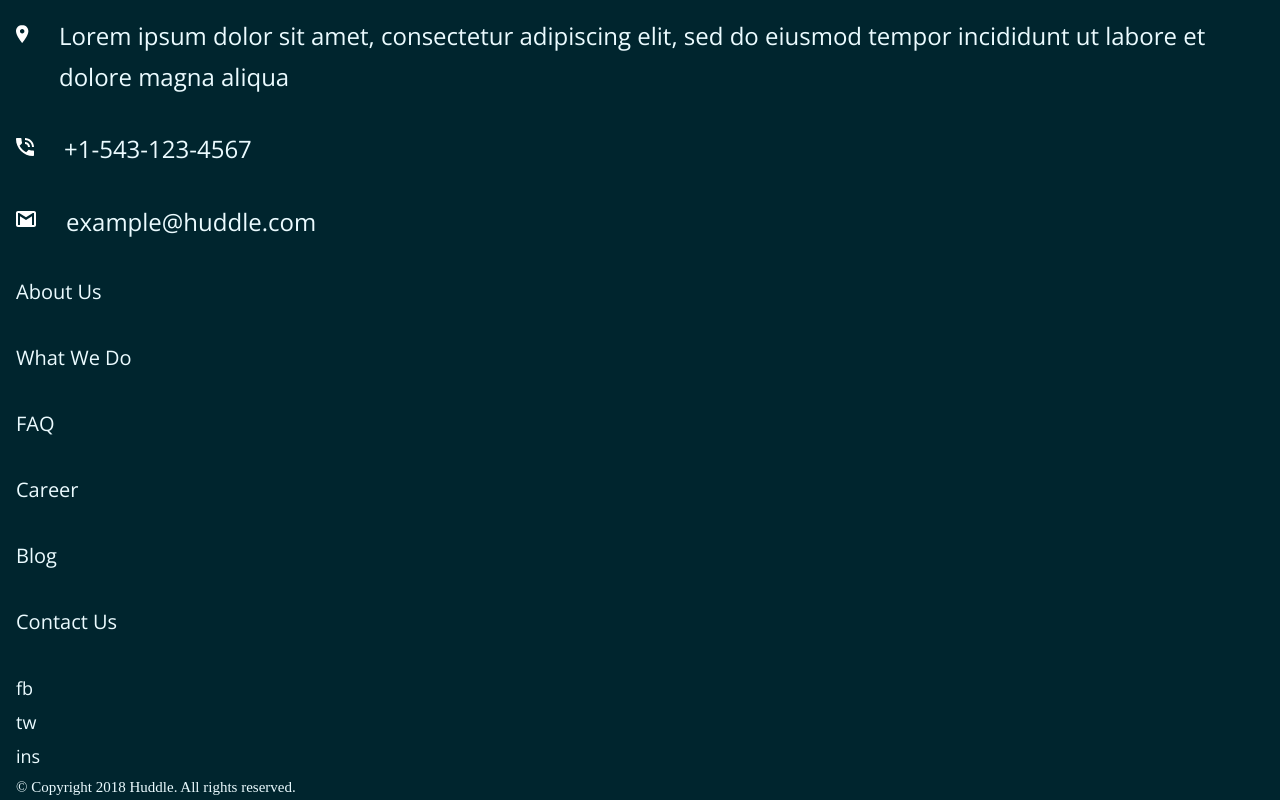
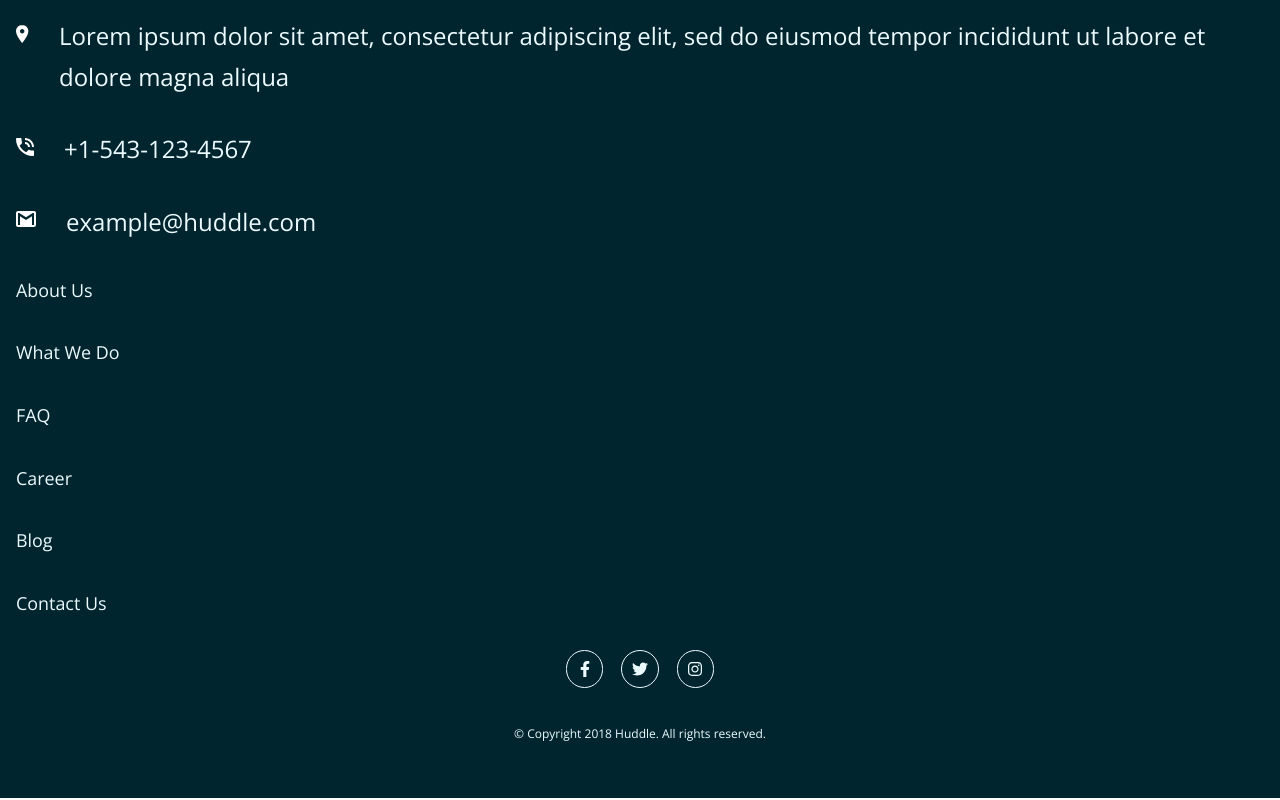
Before and after one commit to razerfoot25/huddle, a website: page src/index.html in a window 1280 px wide. Shown: the part 5429-6229 px from the top of the page. Drawn offline with nearby package versions, Linux system fonts and the light colour scheme; files that its build step writes are made by us from their sources; files whose address does not match are found by name.

Commit message:
3rd commit

```diff
--- a/src/index.html
+++ b/src/index.html
@@ -117,11 +117,11 @@
         <li><a href="">Contact Us</a></li>
       </ul>
 
-      <div>
+      <div class="huddle_footer--links">
         <ul>
-          <li><a href=""></a>fb</li>
-          <li><a href=""></a>tw</li>
-          <li><a href=""></a>ins</li>
+          <li><a href=""></a></li>
+          <li><a href=""></a></li>
+          <li><a href=""></a></li>
         </ul>
         <small> &copy; Copyright 2018 Huddle. All rights reserved.</small>
       </div>
--- a/src/sass/base/_fonts.scss
+++ b/src/sass/base/_fonts.scss
@@ -6,8 +6,9 @@ $size: (
     h4: 1.45rem,
     h5: 1.1rem,
     p: 1rem,
-    a: 1.25rem,
+    a: 1.12rem,
     button: 0.75rem,
+    small: 0.75rem,
   ),
   medium: (
     h1: 5rem,
--- a/src/sass/base/_typhography.scss
+++ b/src/sass/base/_typhography.scss
@@ -17,7 +17,8 @@ h6 {
 
 p,
 a,
-li {
+li,
+small {
   font-family: "Open Sans", sans-serif;
   font-weight: --fw-primary-400;
   line-height: 1.7;
--- a/src/sass/components/_buttons.scss
+++ b/src/sass/components/_buttons.scss
@@ -25,7 +25,7 @@
   box-shadow: 3px 6px 15px -8px var(--clr-neutral-500);
 
   &:hover {
-    opacity: 0.8;
+    opacity: 0.6;
     cursor: pointer;
   }
 }
--- a/src/sass/sections/_footer.scss
+++ b/src/sass/sections/_footer.scss
@@ -4,6 +4,7 @@
   background-color: var(--clr-neutral-600);
   color: var(--clr-neutral-400);
   padding-top: var(--2xl);
+  padding-bottom: var(--xl);
   &--logo {
     background-color: var(--clr-neutral-400);
     height: 1.75rem;
@@ -26,7 +27,63 @@
   }
   > ul {
     a {
+      position: relative;
       color: var(--clr-neutral-400);
+
+      &:hover {
+        &::before {
+          content: "";
+          position: absolute;
+          inset: 1.5rem auto -0.15rem 0;
+          width: 100%;
+          background-color: var(--clr-neutral-400);
+        }
+      }
+    }
+  }
+
+  &--links {
+    display: flex;
+    flex-direction: column;
+    align-items: center;
+    gap: var(--lg);
+    ul {
+      display: flex;
+      flex-direction: row;
+      justify-content: center;
+      gap: var(--md);
+
+      li {
+        padding: 0.6rem;
+        border: 1px solid var(--clr-neutral-400);
+        border-radius: 2rem;
+        a {
+          width: 1rem;
+          height: 1rem;
+          display: block;
+          mask-repeat: no-repeat;
+          mask-size: contain;
+          mask-position: center;
+          background-color: var(--clr-neutral-400);
+        }
+
+        &:hover {
+          border: 1px solid var(--clr-primary-700);
+          a {
+            background-color: var(--clr-primary-700);
+          }
+        }
+      }
+
+      :nth-child(1) a {
+        mask-image: url("../images/facebook.svg");
+      }
+      :nth-child(2) a {
+        mask-image: url("../images/twitter.svg");
+      }
+      :nth-child(3) a {
+        mask-image: url("../images/instagram.svg");
+      }
     }
   }
 }
```
Also changed, not shown: src/images/facebook.svg (added), src/images/instagram.svg (added), src/images/twitter.svg (added).
